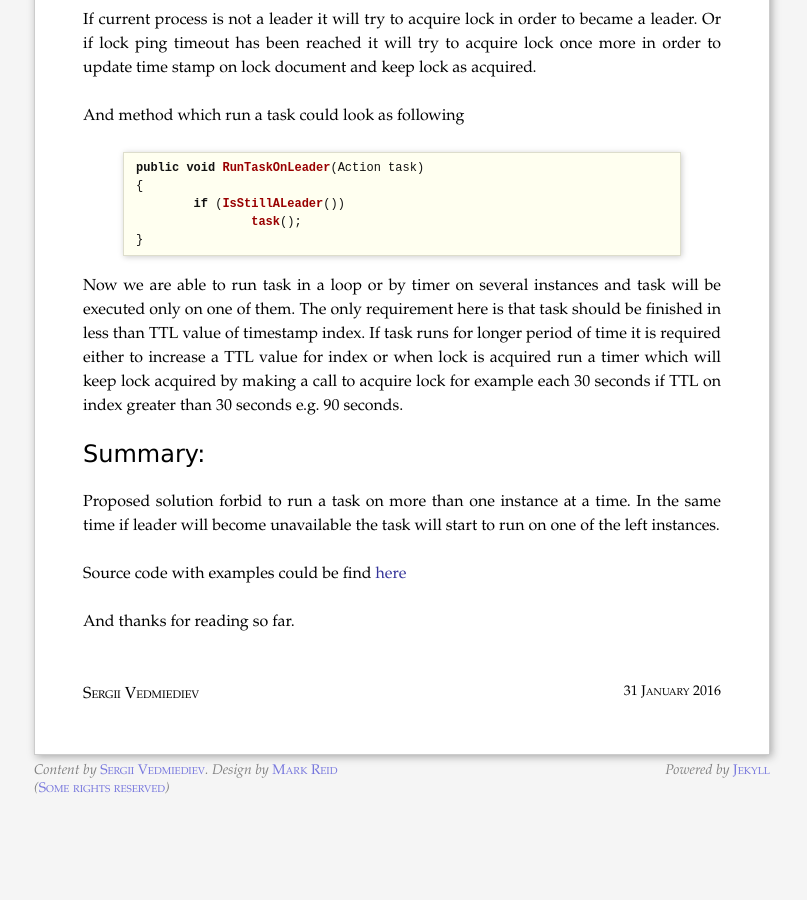
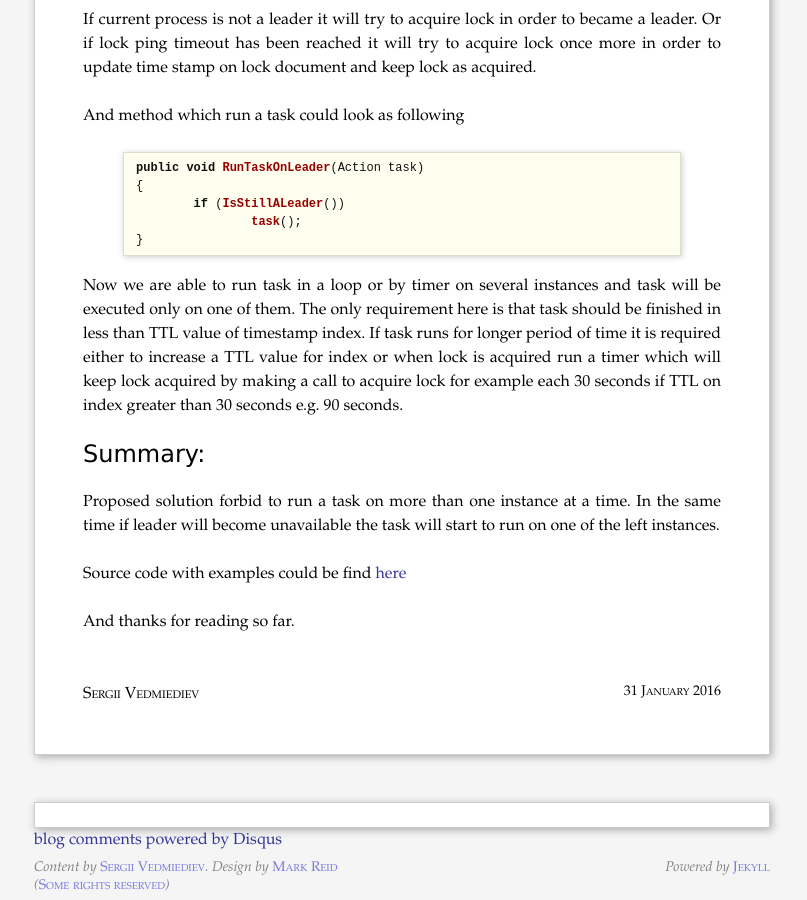
Before and after one commit to vedmiediev/vedmiediev.github.io, a Jekyll site: the page built from _posts/2016-01-31-simple-leader-election.md, in a window 1280 px wide and 900 px high, scrolled down 3416 px. Shown: the whole window, without its empty margins (238-1045 px from the left). Built offline with Jekyll 4.4.1, drawn with Linux system fonts in a browser that asks for light colours; comment, search, counter and statistics services are not loaded; before the commit the page ends 4219 px from its top, so only the background shows below that; part of the change alters nothing that is shown.

Commit message:
enable disqus comments

```diff
--- a/_config.yml
+++ b/_config.yml
@@ -80,10 +80,10 @@ JB :
   # Set 'provider' to false to turn commenting off globally.
   #
   comments :
-    #provider : disqus
-    provider : false
+    provider : disqus
+    #provider : false
     disqus :
-      short_name : jekyllbootstrap
+      short_name : vedmiediev
     livefyre :
       site_id : 123
     intensedebate :
```
